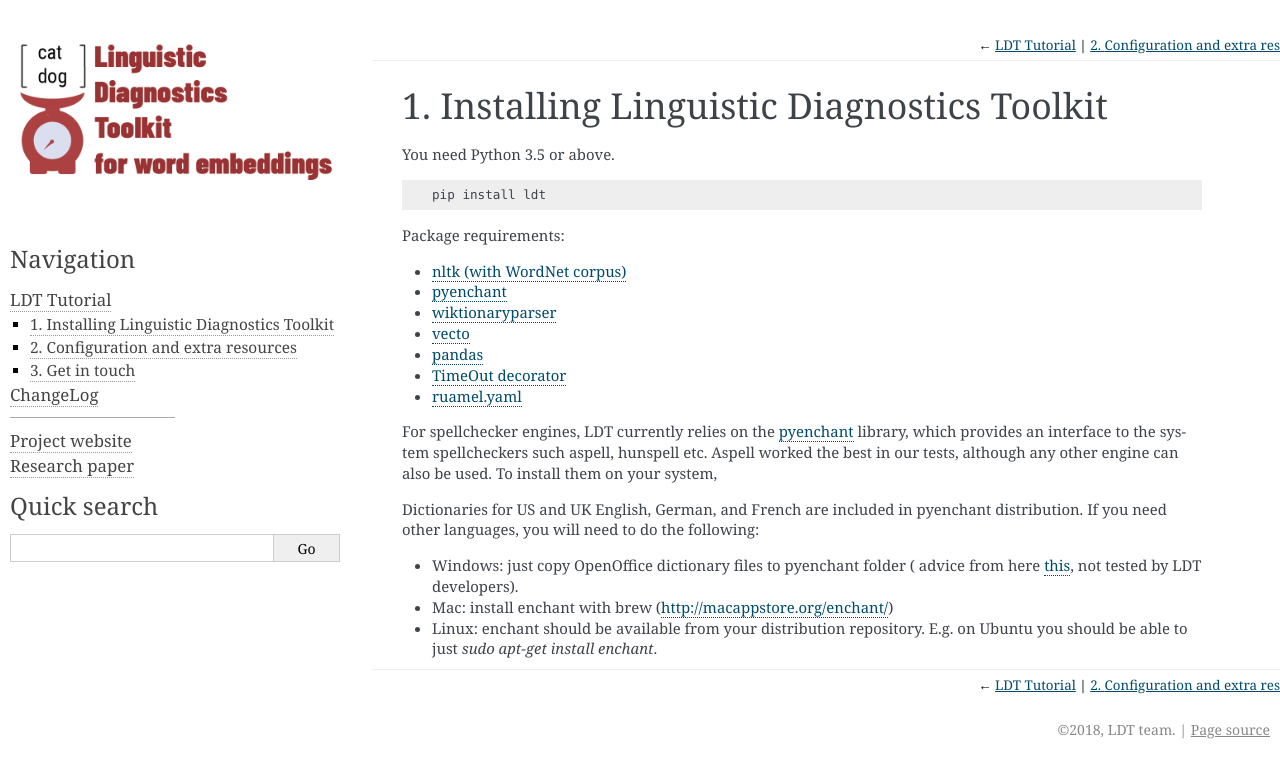
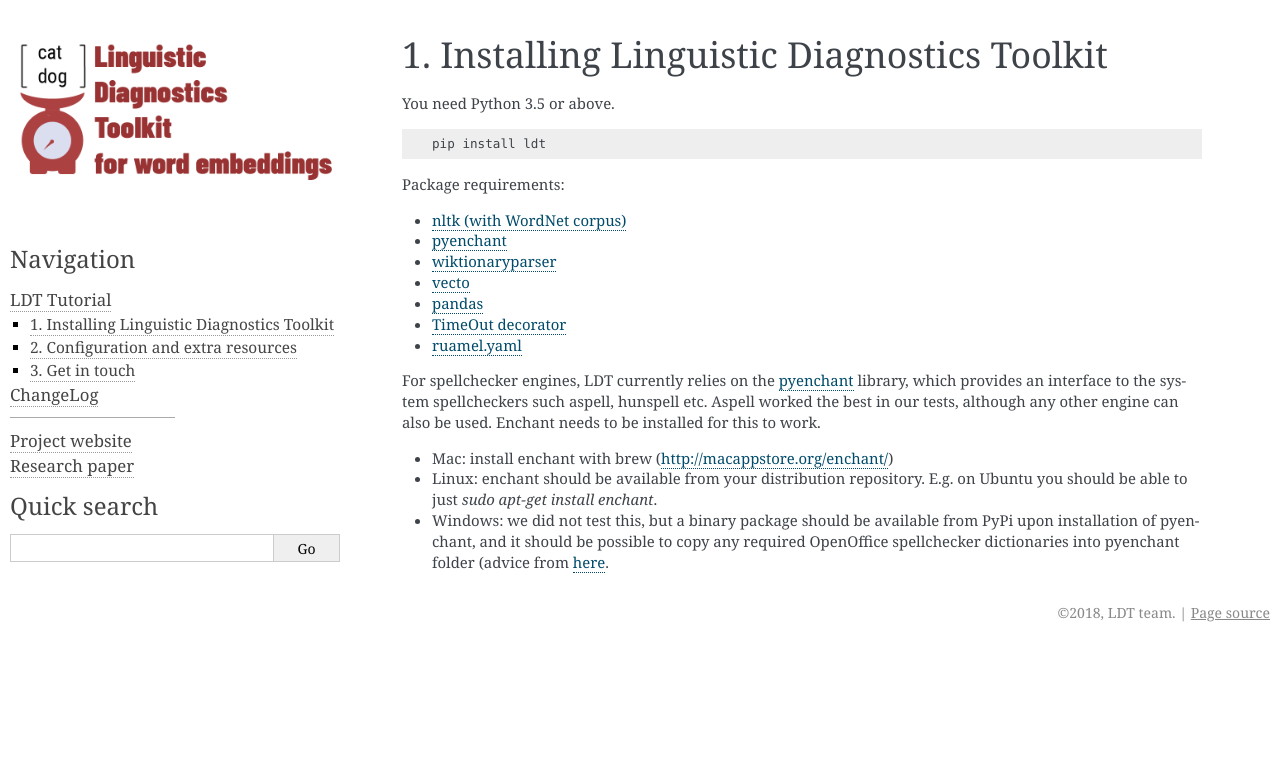
Before and after one commit to annargrs/ldt, a Sphinx documentation site: the page built from docs/source/Tutorial/installation.rst, in a window 1280 px wide. Shown: the top 778 px of the page. Built offline with Sphinx 7.4.7, drawn with Linux system fonts in a browser that asks for light colours.

Commit message:
docs: contact

```diff
--- a/docs/source/Tutorial/contact.rst
+++ b/docs/source/Tutorial/contact.rst
@@ -2,7 +2,7 @@
 Get in touch
 ============
 
-If something doesn't work: open an issue on `Github <github.com/ookimi/ldt>`_.
+If something doesn't work: open an issue on `Github <https://github.com/ookimi/ldt>`_.
 
 If you'd like to help with supporting your language X: `get in touch <http://www.cs.uml.edu/~arogers/>`_.
 The infrastructure for adding other languages is already mostly in place.
--- a/docs/source/Tutorial/installation.rst
+++ b/docs/source/Tutorial/installation.rst
@@ -20,16 +20,11 @@
 
 For spellchecker engines, LDT currently relies on the `pyenchant <https://github.com/rfk/pyenchant>`_ library, which
 provides an interface to the system spellcheckers such aspell, hunspell etc. Aspell worked the best in our tests,
-although any other engine can also be used. To install them on your system,
+although any other engine can also be used. Enchant needs to be installed for this to work.
 
-Dictionaries for US and UK English, German, and French are included in
-pyenchant distribution. If you need other languages, you will need to do the
-following:
-
-* Windows: just copy OpenOffice dictionary files to pyenchant folder (
-  advice from here `this <https://faculty.math.illinois.edu/~gfrancis/illimath
-  /windows/aszgard_mini/movpy-2.0.0-py2.4.4/manuals/PyEnchant/PyEnchant
-  %20Tutorial.htm>`_, not tested by LDT developers).
 * Mac: install enchant with brew (http://macappstore.org/enchant/)
 * Linux: enchant should be available from your distribution repository.
   E.g. on Ubuntu you should be able to just `sudo apt-get install enchant`.
+* Windows: we did not test this, but a binary package should be available from PyPi upon installation of pyenchant, and
+  it should be possible to copy any required OpenOffice spellchecker dictionaries into pyenchant folder (advice from
+  `here <https://faculty.math.illinois.edu/~gfrancis/illimath/windows/aszgard_mini/movpy-2.0.0-py2.4.4/manuals/PyEnchant/PyEnchant%20Tutorial.htm>`_.
--- a/docs/source/conf.py
+++ b/docs/source/conf.py
@@ -121,7 +121,7 @@
 "sidebar_includehidden": True,
 "show_powered_by": False,
 "sidebar_collapse": True,
-"show_relbars": True,
+# "show_relbars": True,
 "font_size": "0.93em",
 "code_font_size": "0.85em",
 "sidebar_width":  "25em",
```
Also changed, not shown: docs/source/Tutorial/resources/corpus_resources.rst (+14 -0 lines).
